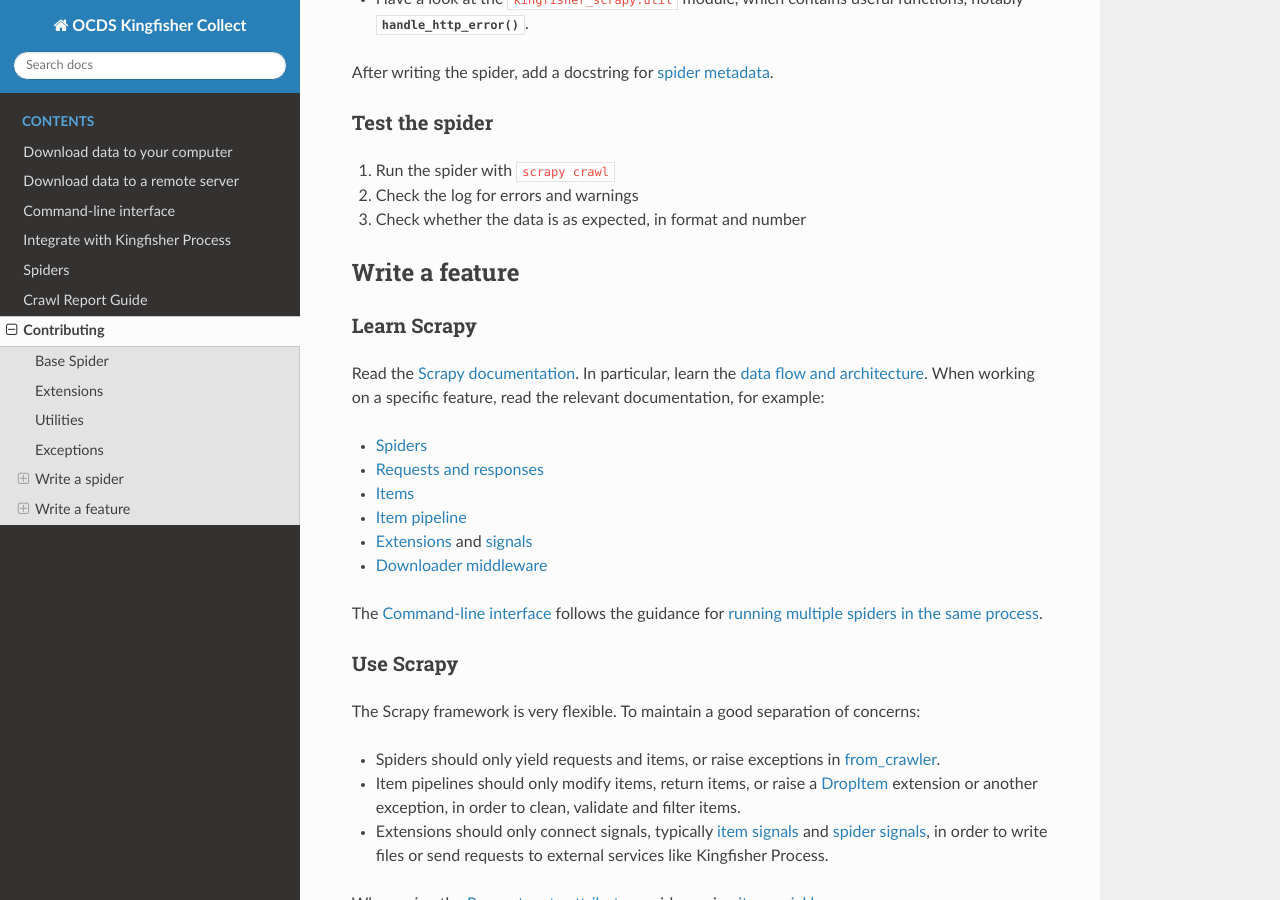
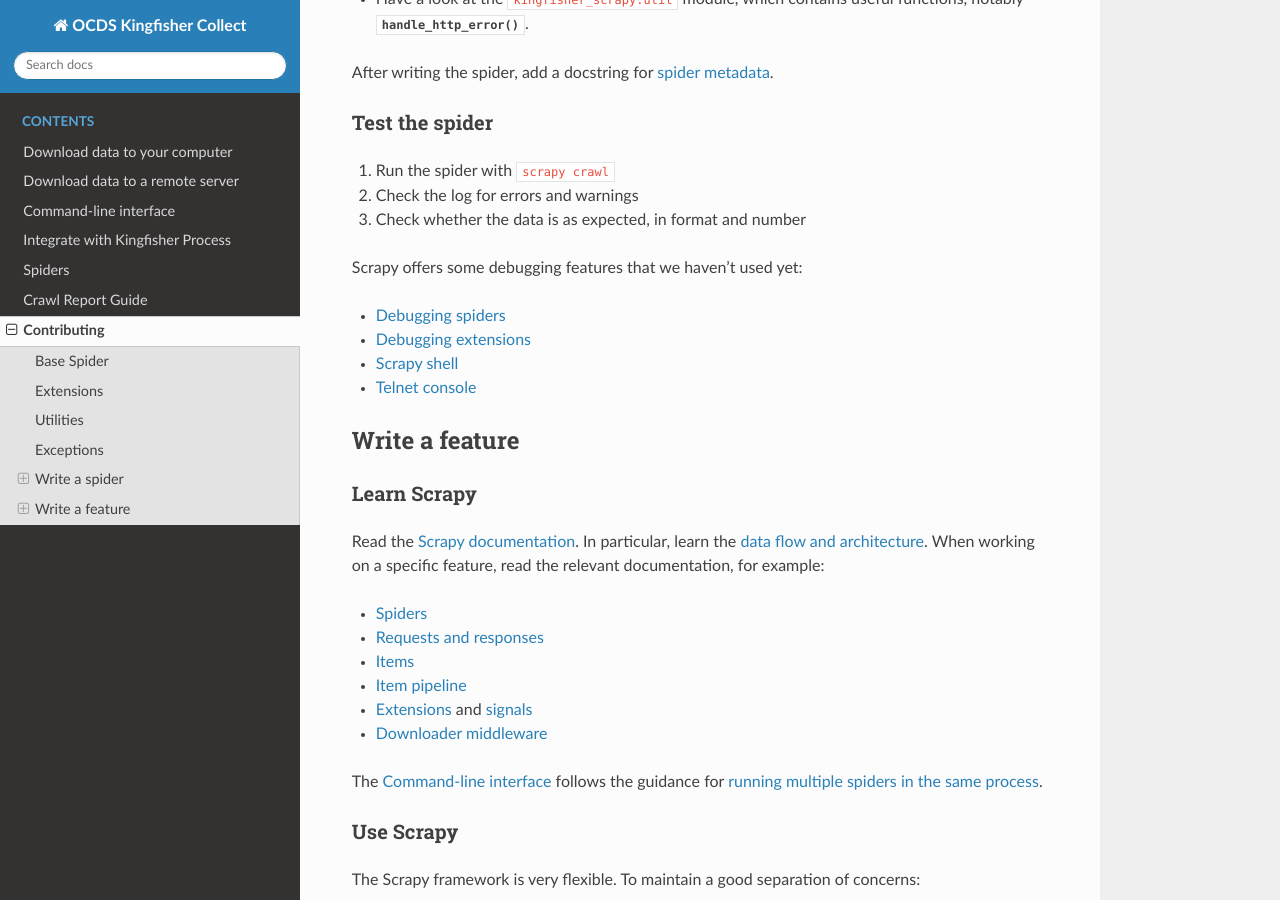
Before and after one commit to open-contracting/kingfisher-collect, a Sphinx documentation site: the page built from docs/contributing/index.rst, in a window 1280 px wide and 900 px high, scrolled down 1179 px. Built offline with Sphinx 7.4.7 and the Read the Docs theme 2.0.0, drawn with Linux system fonts in a browser that asks for light colours; cross-references to code outside the pages are shown as plain code.

Commit message:
Mention Scrapy shell and telnet options, for debugging, closes #268

```diff
--- a/docs/contributing/index.rst
+++ b/docs/contributing/index.rst
@@ -49,6 +49,13 @@ Test the spider
 #. Check the log for errors and warnings
 #. Check whether the data is as expected, in format and number
 
+Scrapy offers some debugging features that we haven't used yet:
+
+-  `Debugging spiders <https://docs.scrapy.org/en/latest/topics/debug.html>`__
+-  `Debugging extensions <https://docs.scrapy.org/en/latest/topics/extensions.html#debugging-extensions>`__
+-  `Scrapy shell <https://docs.scrapy.org/en/latest/topics/shell.html>`__
+-  `Telnet console <https://docs.scrapy.org/en/latest/topics/telnetconsole.html>`__
+
 Write a feature
 ---------------
 
```
